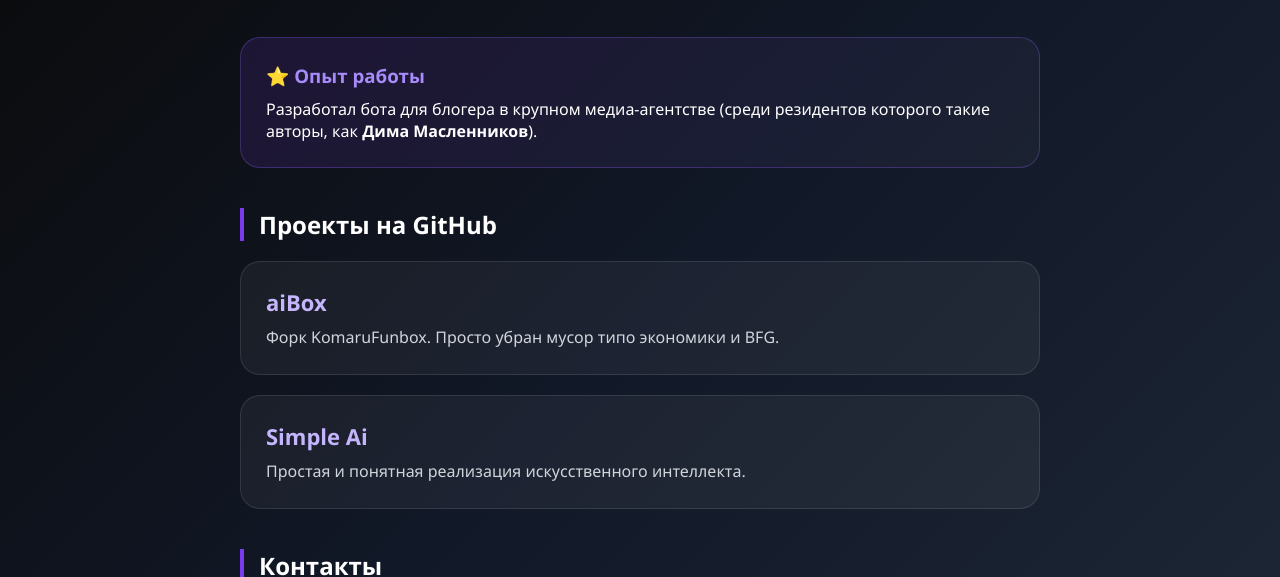
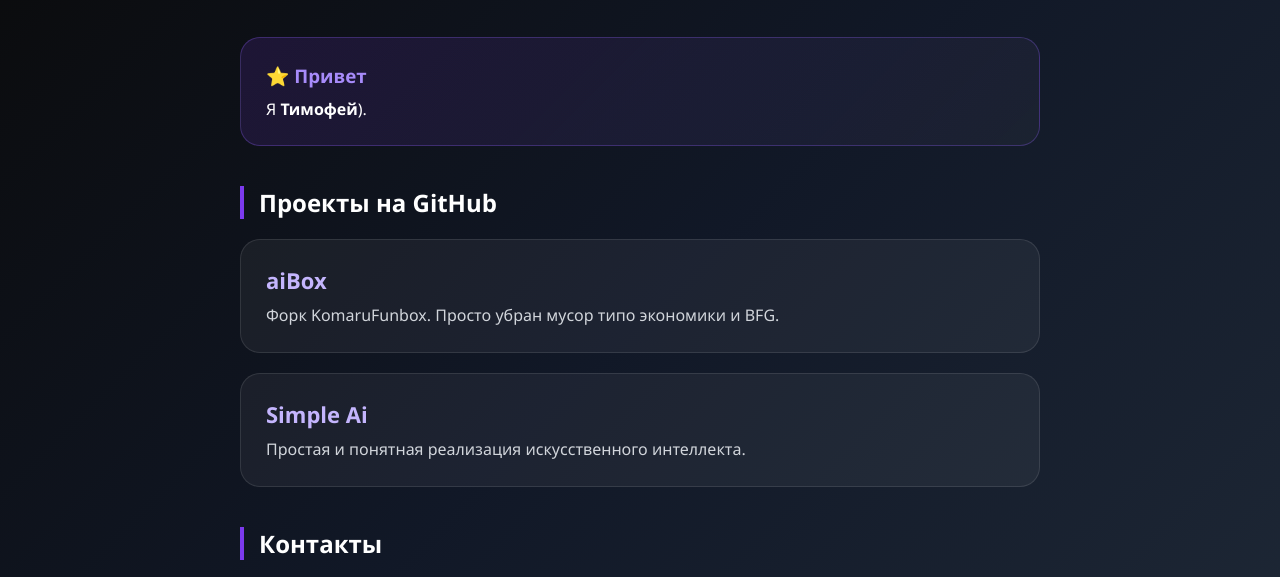
Before and after one commit to aNillerx/yobio, a plain HTML site: page index.html in a window 1280 px wide. Shown: the part 165-742 px from the top of the page. Drawn offline with Linux system fonts and the light colour scheme.

Commit message:
Update index.html

```diff
--- a/index.html
+++ b/index.html
@@ -163,8 +163,8 @@
     </header>
 
     <div class="exp-card">
-      <h3>⭐ Опыт работы</h3>
-      <p>Разработал бота для блогера в крупном медиа-агентстве (среди резидентов которого такие авторы, как <strong>Дима Масленников</strong>).</p>
+      <h3>⭐ Привет</h3>
+      <p>Я <strong>Тимофей</strong>).</p>
     </div>
 
     <h2 class="section-title">Проекты на GitHub</h2>
```
